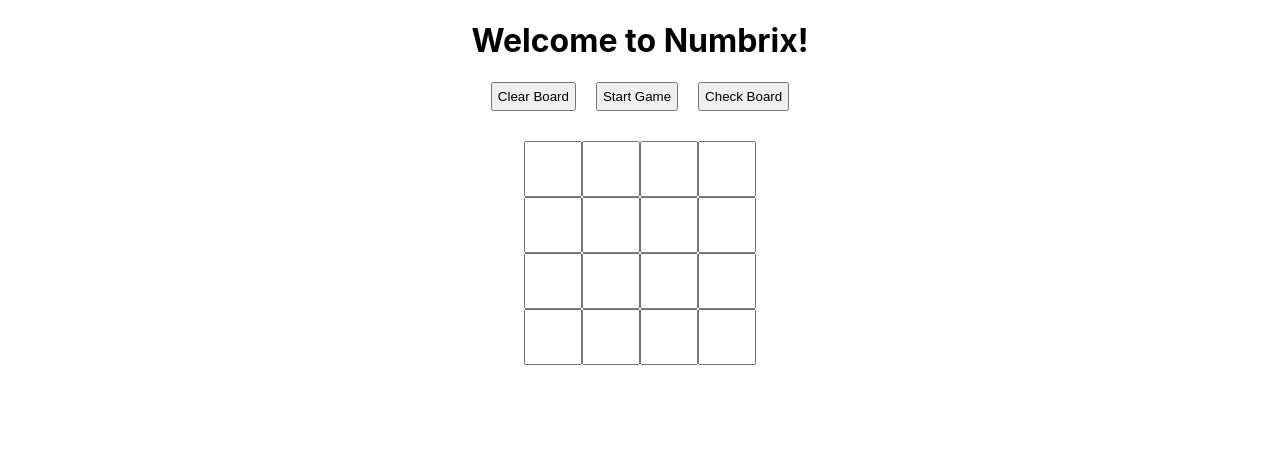
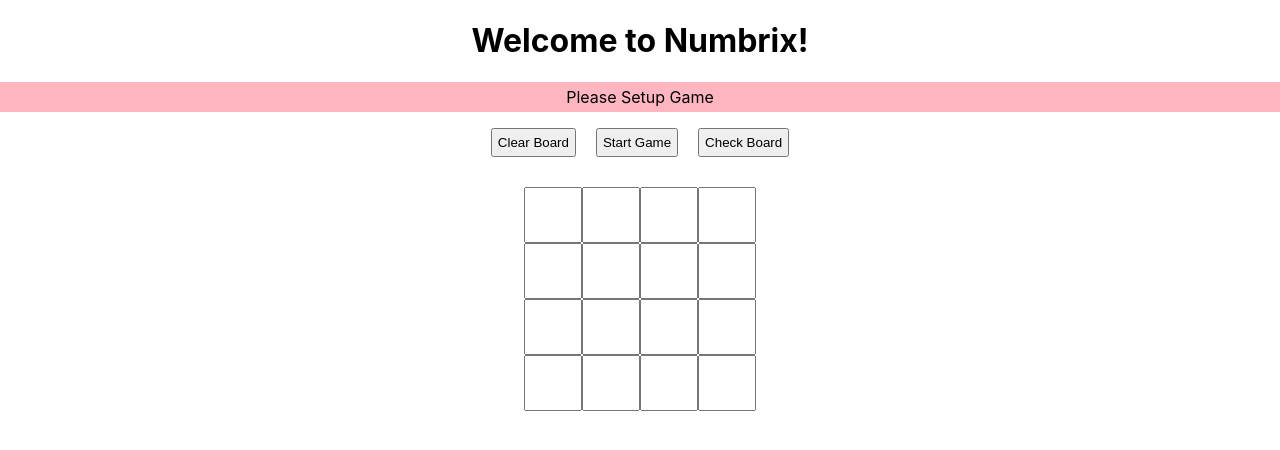
Before and after one commit to tlanders/numbrix-app, a React (Create React App) app: page / in a window 1280 px wide. Shown: the top 450 px of the page. Built offline with nearby package versions, Linux system fonts and the light colour scheme.

Commit message:
added game status message

```diff
--- a/src/App.css
+++ b/src/App.css
@@ -4,6 +4,11 @@
 
 div.numbrix-status {
   margin-bottom: 20px;
+}
+
+p.status-msg {
+  padding: 5px 0 5px;
+  background-color: lightpink;
 }
 
 button.numbrix-cell, input.numbrix-cell {
--- a/src/components/Status.tsx
+++ b/src/components/Status.tsx
@@ -19,6 +19,7 @@
 
     return (
         <div className="numbrix-status">
+            <p className="status-msg">{hasGameStarted ? <span>Game in Progress...</span> : <span>Please Setup Game</span>}</p>
             <button className="status-btn" onClick={onClearClick}>Clear Board</button>
             <button
                 className="status-btn"
--- a/src/redux/gameReducer.tsx
+++ b/src/redux/gameReducer.tsx
@@ -40,10 +40,10 @@
         for(let col = 0; col < width; col++) {
             const cellIndex = row * width + col;
             const cellVal = Number(newCells[cellIndex].value);
-            const cellstate = newCells[cellIndex].cellstate;
+            const cellState = newCells[cellIndex].cellstate;
 
             // console.log("cellIndex=" + cellIndex + ", row=" + row + ", cell=" + col);
-            if(cellstate === CellState.CONSTANT) {
+            if(cellState === CellState.CONSTANT) {
                 foundCells[cellVal] = cells[cellIndex];
                 const cellsToCheck = getCellsToCheck(cellIndex, width);
                 let tempCells = [];
@@ -57,7 +57,7 @@
                         }
                     }
                 });
-            } else if(cellstate === CellState.VALID) {
+            } else if(cellState === CellState.VALID) {
                 foundCells[cellVal] = cells[cellIndex];
                 const cellsToCheck = getCellsToCheck(cellIndex, width);
                 // compare to neighboring cells
```
